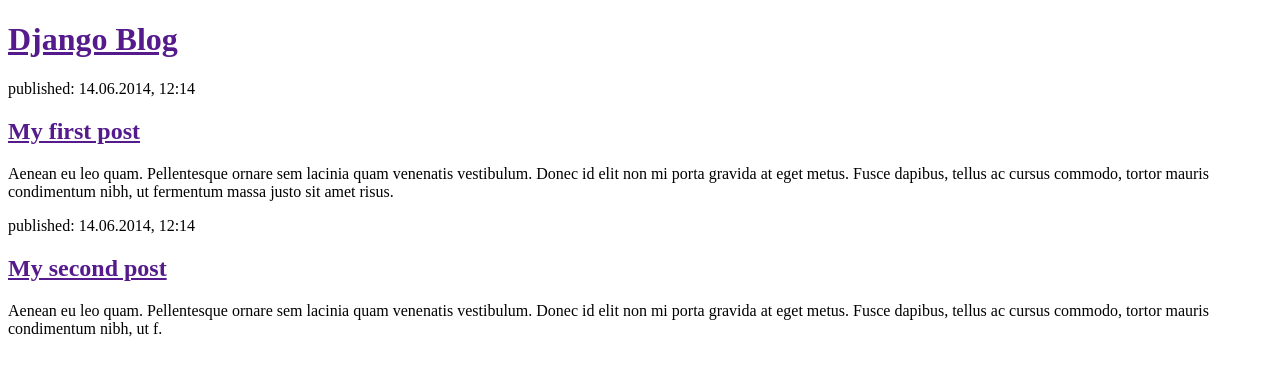
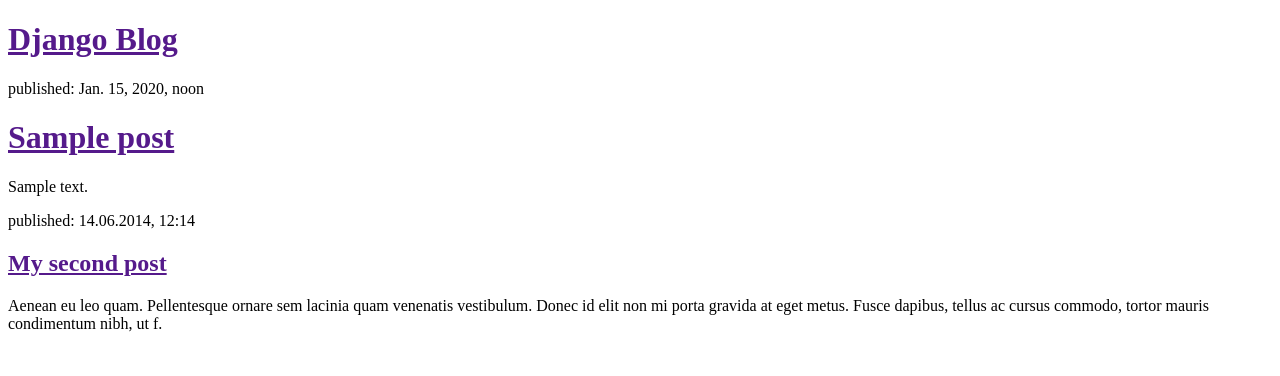
Before and after one commit to shkt/blog, a Django app: template blog/templates/blog/post_list.html in a window 1280 px wide. Shown: the top 376 px of the page. Run offline with Django 3.2, Linux system fonts and the light colour scheme; the template is opened without the code that fills it: values that come from a table or form of the project are taken from there, others are empty; tables that the repository leaves empty hold one stand-in row (values such as "Sample post").

Commit message:
Modified templates to display posts form database

```diff
--- a/blog/templates/blog/post_list.html
+++ b/blog/templates/blog/post_list.html
@@ -8,11 +8,13 @@
             <h1><a href="">Django Blog</a></h1>
         </div>
 
+       {% for post in posts %}
         <div>
-            <p>published: 14.06.2014, 12:14</p>
-            <h2><a href="">My first post</a></h2>
-            <p>Aenean eu leo quam. Pellentesque ornare sem lacinia quam venenatis vestibulum. Donec id elit non mi porta gravida at eget metus. Fusce dapibus, tellus ac cursus commodo, tortor mauris condimentum nibh, ut fermentum massa justo sit amet risus.</p>
+            <p>published: {{ post.published_date }}</p>
+            <h1><a href="">{{ post.title }}</a></h1>
+            <p>{{ post.text|linebreaksbr }}</p>
         </div>
+        {% endfor %}
 
         <div>
             <p>published: 14.06.2014, 12:14</p>
```
Also changed, not shown: blog/views.py (+5 -2 lines).
